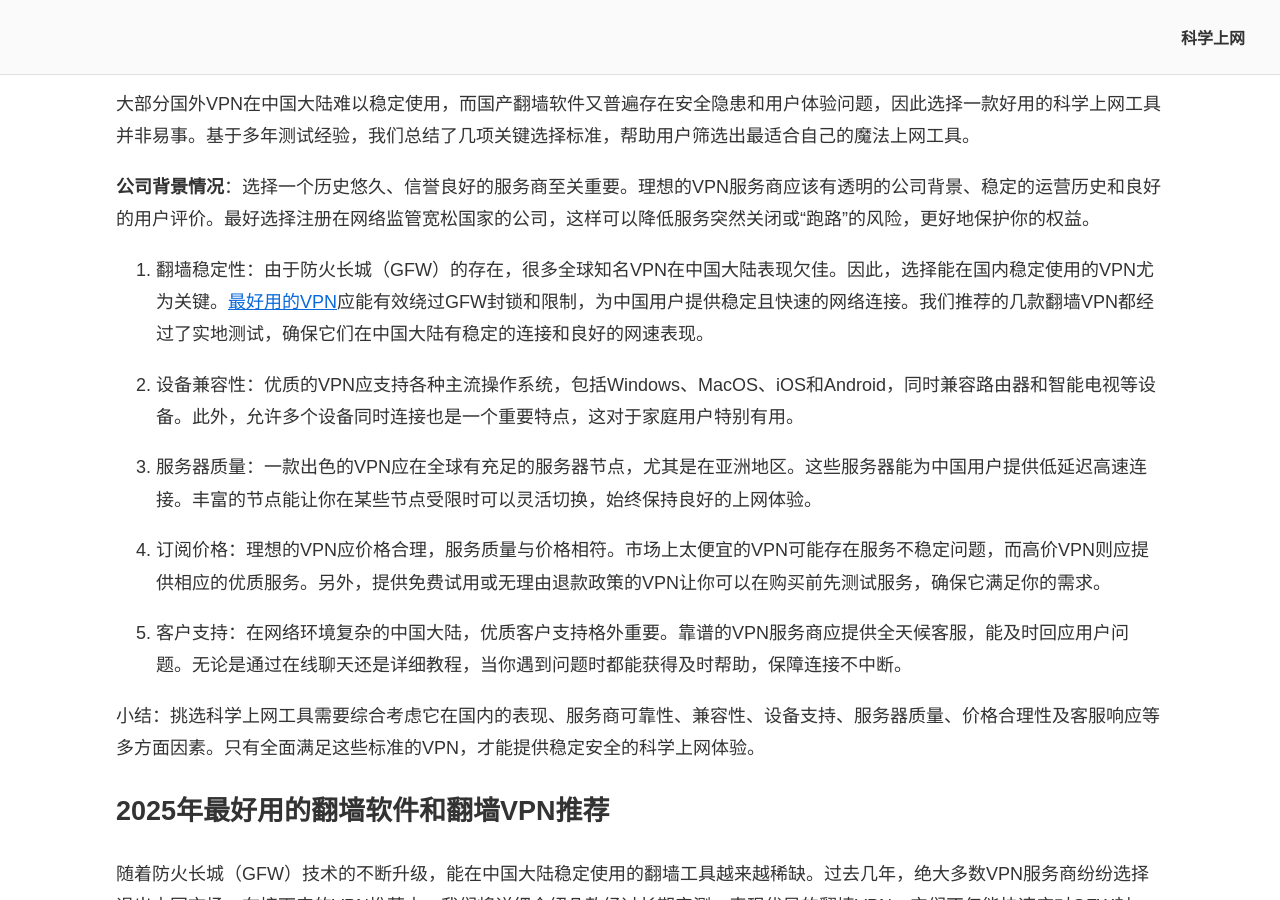
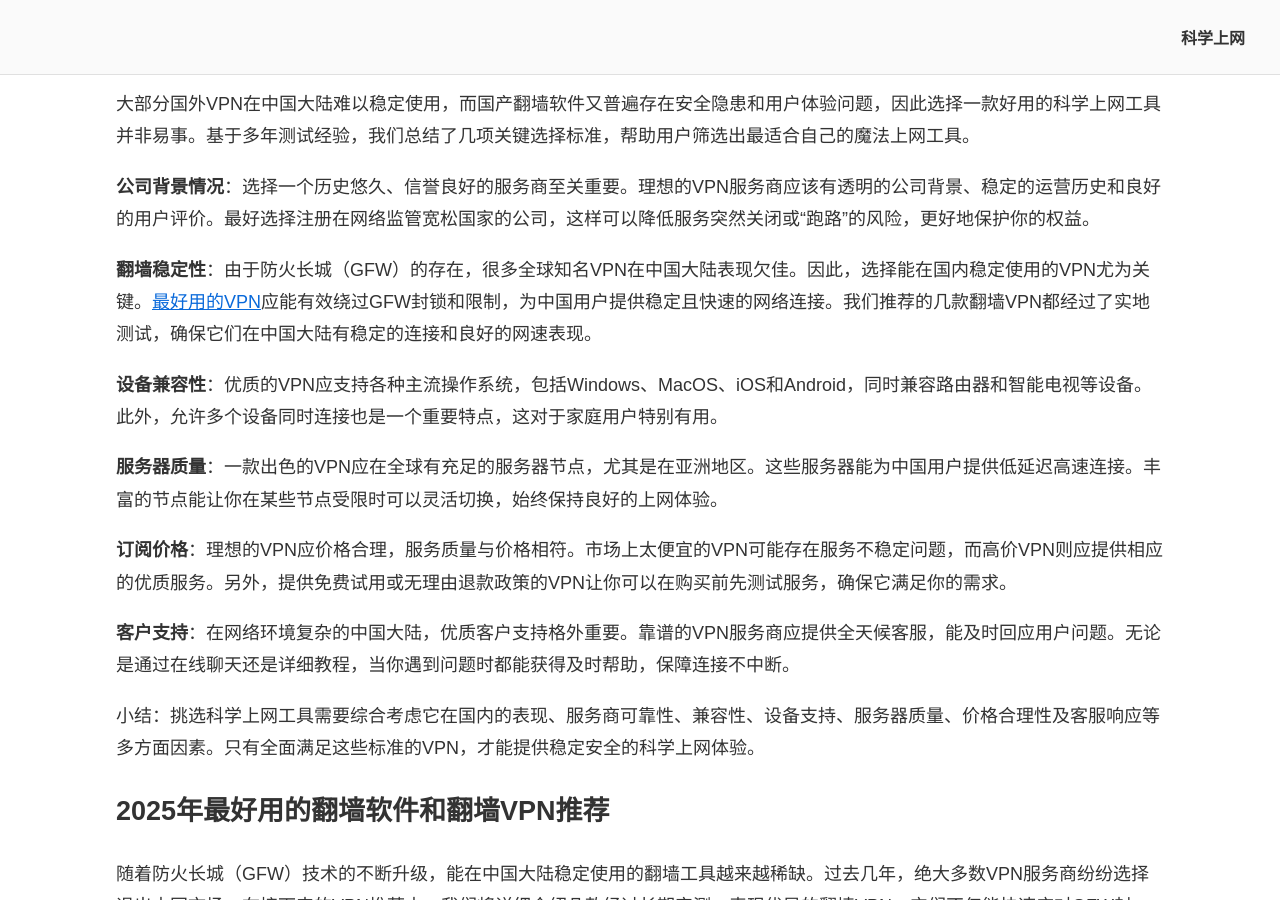
Before and after one commit to chinavpns/chinavpns.github.io, a Jekyll site: the page built from index.md, in a window 1280 px wide and 900 px high, scrolled down 7735 px. Built offline with Jekyll 4.4.1, drawn with Linux system fonts in a browser that asks for light colours; part of the change alters nothing that is shown.

```diff
--- a/index.md
+++ b/index.md
@@ -141,15 +141,15 @@ description: 科学上网指南：2025年最好用的翻墙VPN和翻墙软件推
 
 **公司背景情况**：选择一个历史悠久、信誉良好的服务商至关重要。理想的VPN服务商应该有透明的公司背景、稳定的运营历史和良好的用户评价。最好选择注册在网络监管宽松国家的公司，这样可以降低服务突然关闭或“跑路”的风险，更好地保护你的权益。
 
-2. 翻墙稳定性：由于防火长城（GFW）的存在，很多全球知名VPN在中国大陆表现欠佳。因此，选择能在国内稳定使用的VPN尤为关键。<a href="https://github.com/chinavpns/chinavpns.github.io">最好用的VPN</a>应能有效绕过GFW封锁和限制，为中国用户提供稳定且快速的网络连接。我们推荐的几款翻墙VPN都经过了实地测试，确保它们在中国大陆有稳定的连接和良好的网速表现。
+**翻墙稳定性**：由于防火长城（GFW）的存在，很多全球知名VPN在中国大陆表现欠佳。因此，选择能在国内稳定使用的VPN尤为关键。<a href="https://github.com/chinavpns/chinavpns.github.io">最好用的VPN</a>应能有效绕过GFW封锁和限制，为中国用户提供稳定且快速的网络连接。我们推荐的几款翻墙VPN都经过了实地测试，确保它们在中国大陆有稳定的连接和良好的网速表现。
 
-3. 设备兼容性：优质的VPN应支持各种主流操作系统，包括Windows、MacOS、iOS和Android，同时兼容路由器和智能电视等设备。此外，允许多个设备同时连接也是一个重要特点，这对于家庭用户特别有用。
+**设备兼容性**：优质的VPN应支持各种主流操作系统，包括Windows、MacOS、iOS和Android，同时兼容路由器和智能电视等设备。此外，允许多个设备同时连接也是一个重要特点，这对于家庭用户特别有用。
 
-4. 服务器质量：一款出色的VPN应在全球有充足的服务器节点，尤其是在亚洲地区。这些服务器能为中国用户提供低延迟高速连接。丰富的节点能让你在某些节点受限时可以灵活切换，始终保持良好的上网体验。
+**服务器质量**：一款出色的VPN应在全球有充足的服务器节点，尤其是在亚洲地区。这些服务器能为中国用户提供低延迟高速连接。丰富的节点能让你在某些节点受限时可以灵活切换，始终保持良好的上网体验。
 
-5. 订阅价格：理想的VPN应价格合理，服务质量与价格相符。市场上太便宜的VPN可能存在服务不稳定问题，而高价VPN则应提供相应的优质服务。另外，提供免费试用或无理由退款政策的VPN让你可以在购买前先测试服务，确保它满足你的需求。
+**订阅价格**：理想的VPN应价格合理，服务质量与价格相符。市场上太便宜的VPN可能存在服务不稳定问题，而高价VPN则应提供相应的优质服务。另外，提供免费试用或无理由退款政策的VPN让你可以在购买前先测试服务，确保它满足你的需求。
 
-6. 客户支持：在网络环境复杂的中国大陆，优质客户支持格外重要。靠谱的VPN服务商应提供全天候客服，能及时回应用户问题。无论是通过在线聊天还是详细教程，当你遇到问题时都能获得及时帮助，保障连接不中断。
+**客户支持**：在网络环境复杂的中国大陆，优质客户支持格外重要。靠谱的VPN服务商应提供全天候客服，能及时回应用户问题。无论是通过在线聊天还是详细教程，当你遇到问题时都能获得及时帮助，保障连接不中断。
 
 小结：挑选科学上网工具需要综合考虑它在国内的表现、服务商可靠性、兼容性、设备支持、服务器质量、价格合理性及客服响应等多方面因素。只有全面满足这些标准的VPN，才能提供稳定安全的科学上网体验。
 
```
